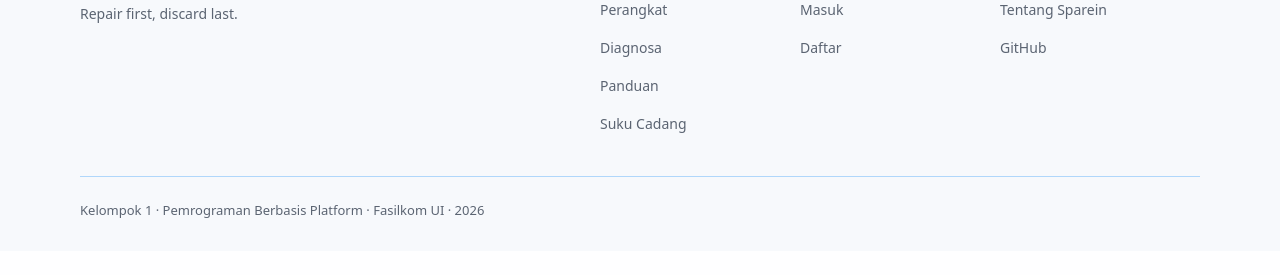
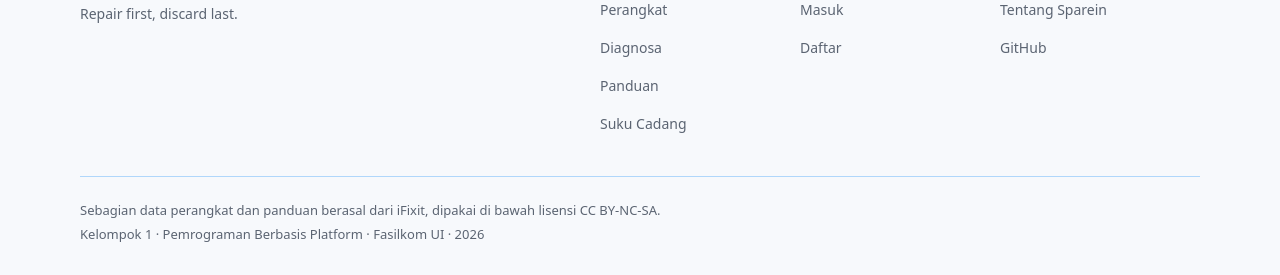
Before and after one commit to Kelompok1-PBP/sparein, a Django app: page / in a window 1280 px wide. Shown: the part 1610-1885 px from the top of the page. Before the commit the page ends 1828 px from the top, so only its background shows below. Run offline with Django 5.2, Linux system fonts and the light colour scheme; data comes from the database, SQL or seed files in the repository; data that the repository does not hold is empty.

Commit message:
feat(core): credit iFixit data license in footer

```diff
--- a/core/templates/partials/footer.html
+++ b/core/templates/partials/footer.html
@@ -36,6 +36,7 @@
       </nav>
     </div>
     <div class="site-footer__bottom">
+      <p>Sebagian data perangkat dan panduan berasal dari iFixit, dipakai di bawah lisensi CC BY-NC-SA.</p>
       <p>Kelompok 1 · Pemrograman Berbasis Platform · Fasilkom UI · 2026</p>
     </div>
   </div>
```
